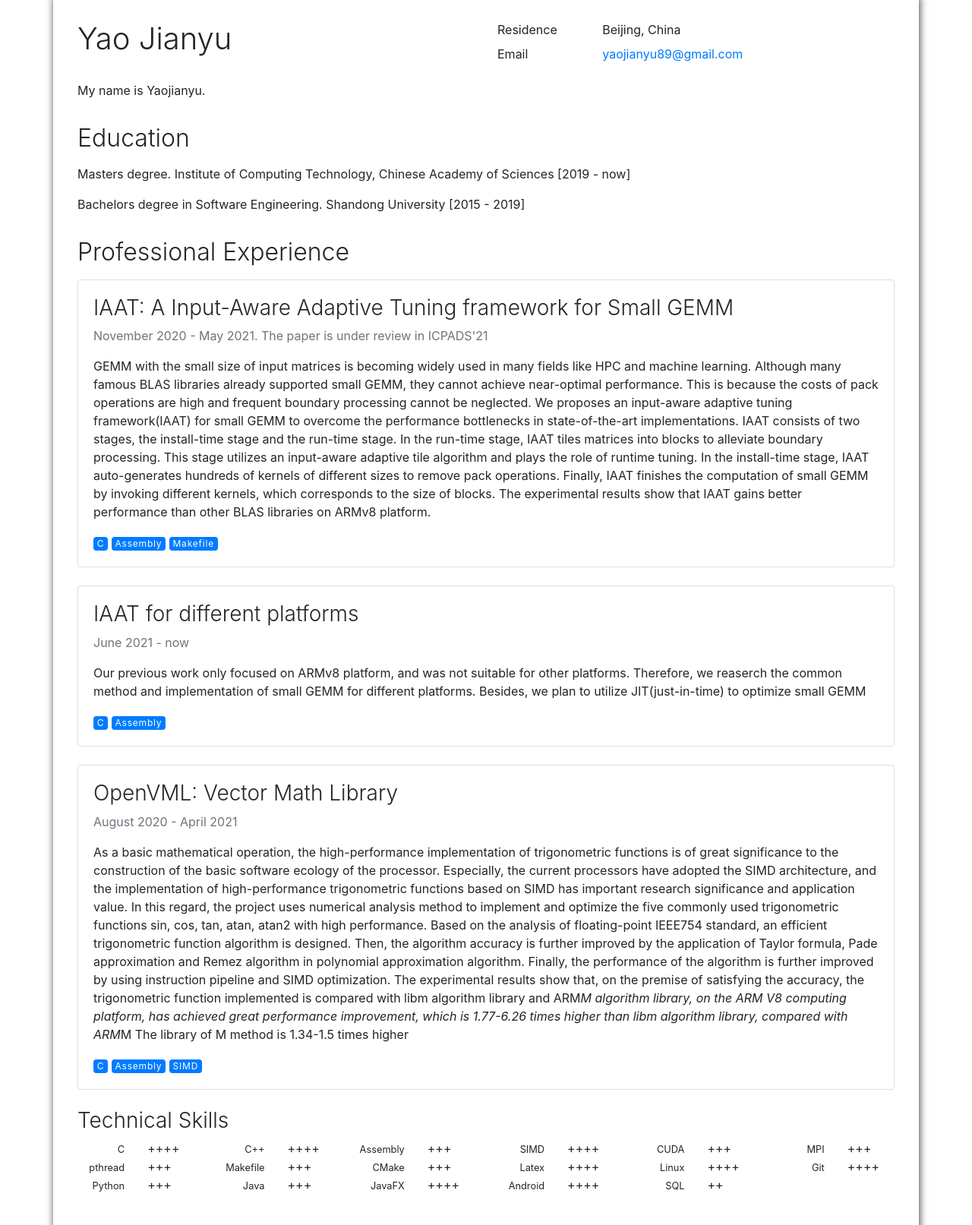
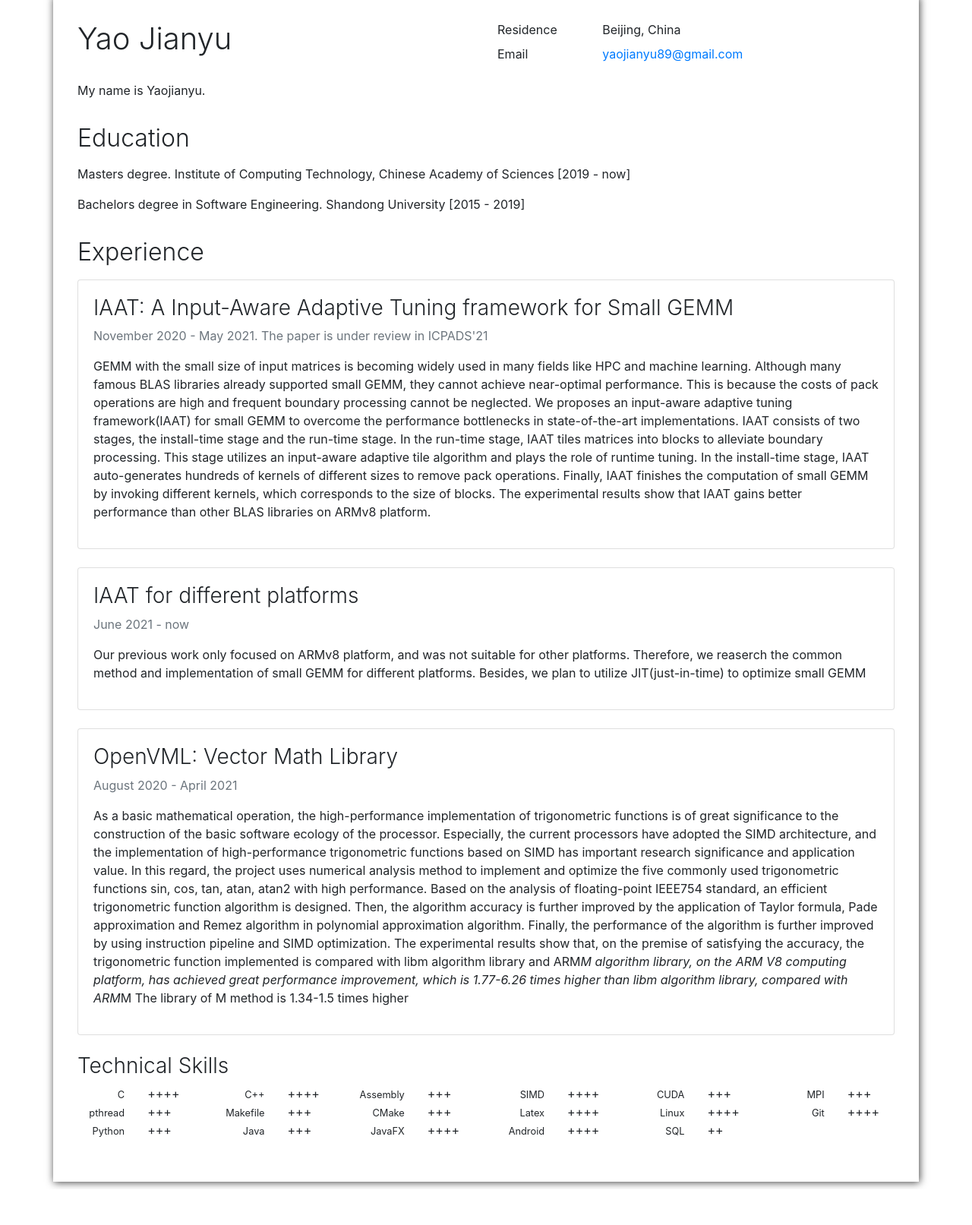
Before and after one commit to WuguanYao/cv-template, a plain HTML site: page index.html in a window 1280 px wide. Shown: the part 15-1628 px from the top of the page at 76% size. After the commit the page ends 1581 px from the top, so only its background shows below. Drawn offline with nearby package versions, Linux system fonts and the light colour scheme.

Commit message:
Deploying to gh-pages from  @ cf3c114d5a0e0165ddfd2b57b58bd37e5915a944 🚀

```diff
--- a/index.html
+++ b/index.html
@@ -36,7 +36,7 @@
     <p>Masters degree. Institute of Computing Technology, Chinese Academy of Sciences [2019 - now]</p>
     <p>Bachelors degree in Software Engineering. Shandong University [2015 - 2019]</p>
 
-    <h2>Professional Experience</h2>
+    <h2>Experience</h2>
     <div class="card mb-4">
         <div class="card-body">
             <h3>IAAT: A Input-Aware Adaptive Tuning framework for Small GEMM</h3>
@@ -54,9 +54,6 @@
       The experimental results show that IAAT gains better performance than other BLAS libraries on ARMv8 platform.</p>
 
             <div>
-                <span class="badge badge-primary">C</span>
-                <span class="badge badge-primary">Assembly</span>
-                <span class="badge badge-primary">Makefile</span>
             </div>
         </div>
     </div>
@@ -70,8 +67,6 @@
        Besides, we plan to utilize JIT(just-in-time) to optimize small GEMM</p>
 
             <div>
-                <span class="badge badge-primary">C</span>
-                <span class="badge badge-primary">Assembly</span>
             </div>
         </div>
     </div>
@@ -80,12 +75,10 @@
             <h3>OpenVML: Vector Math Library</h3>
             <p class="text-muted">August 2020 - April 2021</p>
 
-            <p>As a basic mathematical operation, the high-performance implementation of trigonometric functions is of great significance to the construction of the basic software ecology of the processor. Especially, the current processors have adopted the SIMD architecture, and the implementation of high-performance trigonometric functions based on SIMD has important research significance and application value. In this regard, the project uses numerical analysis method to implement and optimize the five commonly used trigonometric functions sin, cos, tan, atan, atan2 with high performance. Based on the analysis of floating-point IEEE754 standard, an efficient trigonometric function algorithm is designed. Then, the algorithm accuracy is further improved by the application of Taylor formula, Pade approximation and Remez algorithm in polynomial approximation algorithm. Finally, the performance of the algorithm is further improved by using instruction pipeline and SIMD optimization. The experimental results show that, on the premise of satisfying the accuracy, the trigonometric function implemented is compared with libm algorithm library and ARM<em>M algorithm library, on the ARM V8 computing platform, has achieved great performance improvement, which is 1.77-6.26 times higher than libm algorithm library, compared with ARM</em>M The library of M method is 1.34-1.5 times higher</p>
+            <p>As a basic mathematical operation, the high-performance implementation of trigonometric functions is of great significance to the construction of the basic software ecology of the processor.
+      Especially, the current processors have adopted the SIMD architecture, and the implementation of high-performance trigonometric functions based on SIMD has important research significance and application value. In this regard, the project uses numerical analysis method to implement and optimize the five commonly used trigonometric functions sin, cos, tan, atan, atan2 with high performance. Based on the analysis of floating-point IEEE754 standard, an efficient trigonometric function algorithm is designed. Then, the algorithm accuracy is further improved by the application of Taylor formula, Pade approximation and Remez algorithm in polynomial approximation algorithm. Finally, the performance of the algorithm is further improved by using instruction pipeline and SIMD optimization. The experimental results show that, on the premise of satisfying the accuracy, the trigonometric function implemented is compared with libm algorithm library and ARM<em>M algorithm library, on the ARM V8 computing platform, has achieved great performance improvement, which is 1.77-6.26 times higher than libm algorithm library, compared with ARM</em>M The library of M method is 1.34-1.5 times higher</p>
 
             <div>
-                <span class="badge badge-primary">C</span>
-                <span class="badge badge-primary">Assembly</span>
-                <span class="badge badge-primary">SIMD</span>
             </div>
         </div>
     </div>
```
Also changed, not shown: 1 other file.
